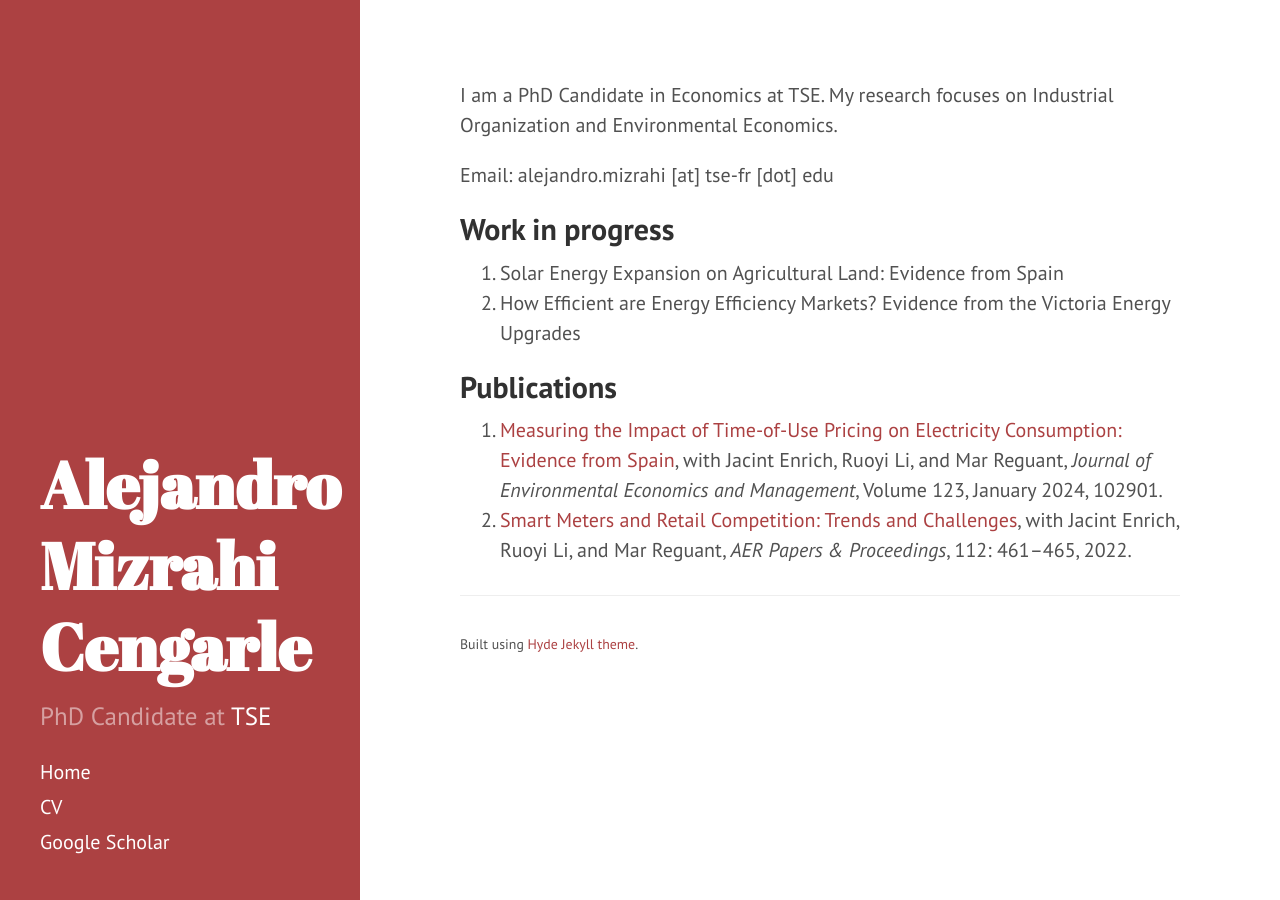
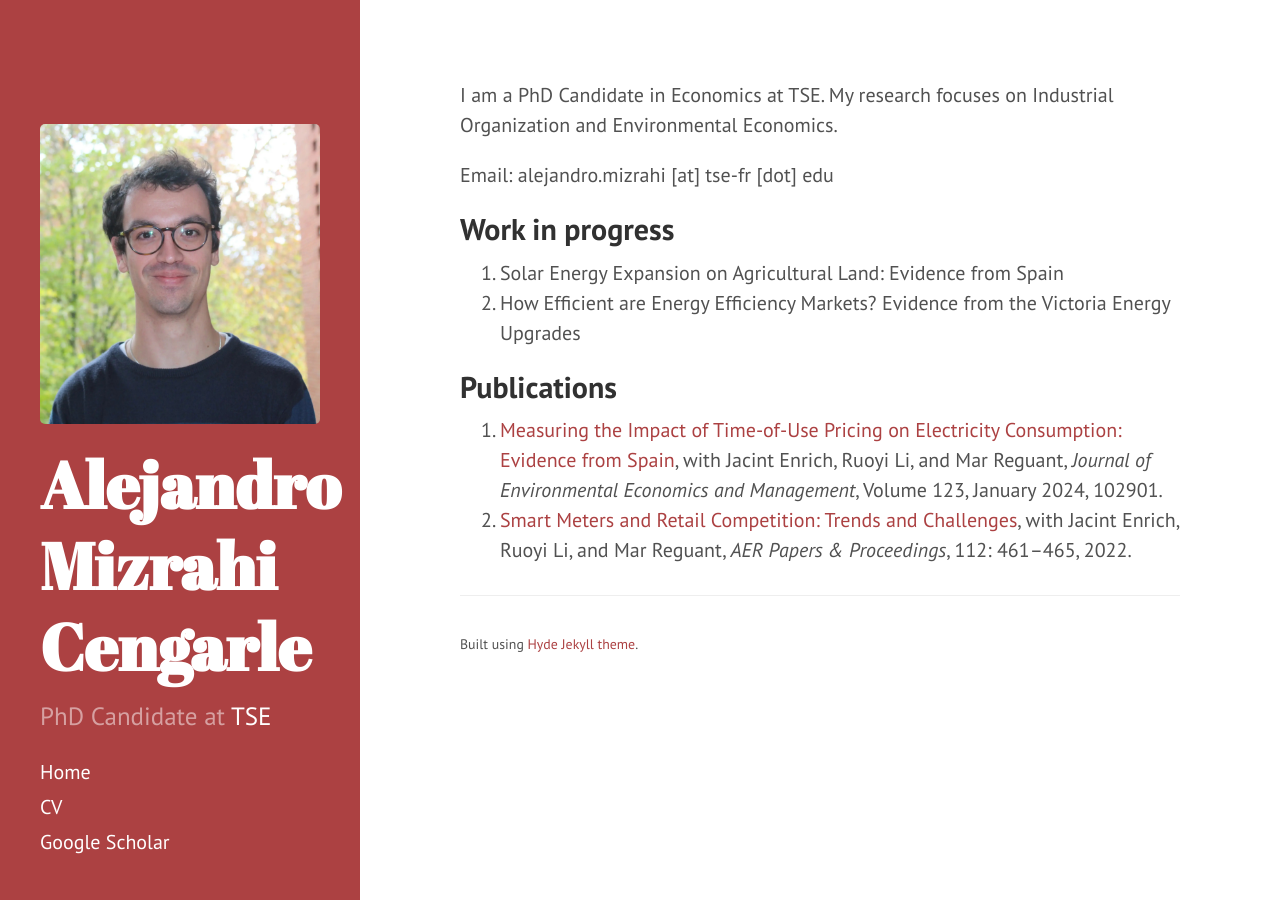
Before and after one commit to alejandromizrahi/alejandromizrahi.github.io, a Jekyll site: the page built from index.md, in a window 1280 px wide. Built offline with Jekyll 4.4.1, drawn with Linux system fonts in a browser that asks for light colours.

Commit message:
Update sidebar.html

```diff
--- a/_includes/sidebar.html
+++ b/_includes/sidebar.html
@@ -1,6 +1,11 @@
 <div class="sidebar">
   <div class="container sidebar-sticky">
     <div class="sidebar-about">
+
+            <img src="{{ site.baseurl }}/assets/profileImage.jpg"
+           alt="Profile picture"
+           class="sidebar-profile">
+
       <h1>
         <a href="{{ site.baseurl }}">
           {{ site.title }}
```
